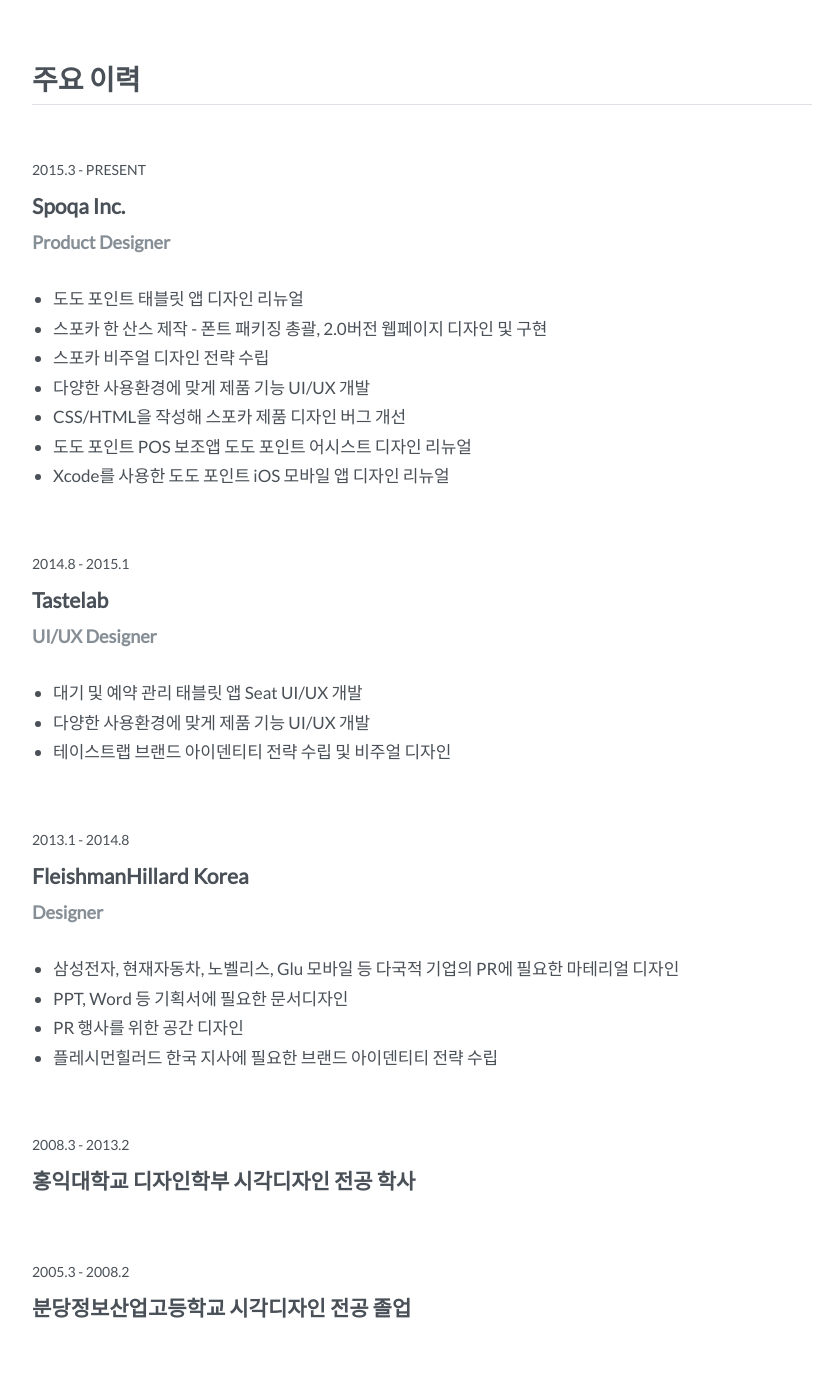
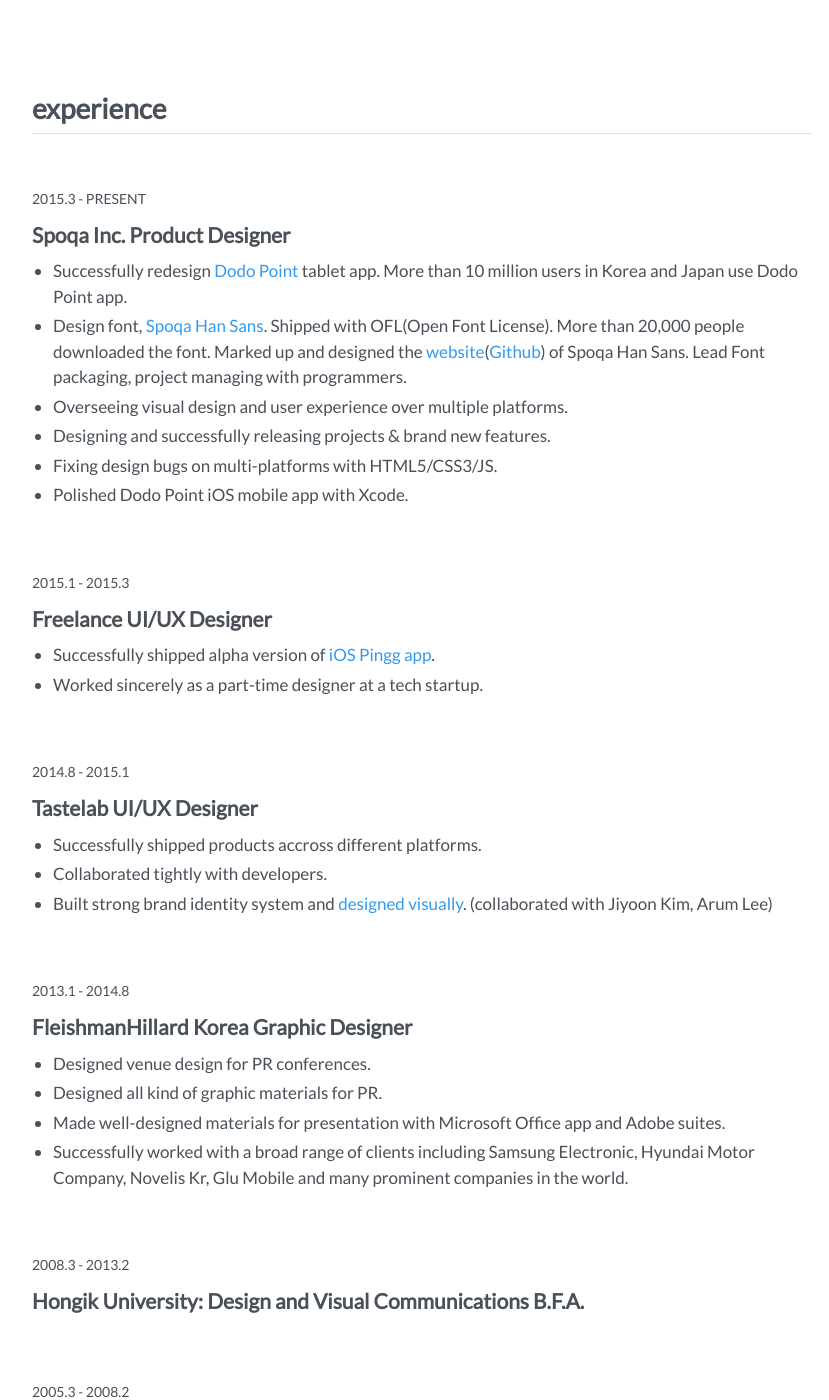
Before and after one commit to young-hwa/young-hwa.github.io, a Jekyll site: the page built from about.html, in a window 1280 px wide and 1400 px high, scrolled down 396 px. Shown: the whole window, without its empty margins (218-1047 px from the left). Built offline with Jekyll 4.4.1, drawn with Linux system fonts in a browser that asks for light colours; some web fonts are replaced; some of the changed text lies outside the part shown.

Commit message:
translate to English

```diff
--- a/about.html
+++ b/about.html
@@ -3,33 +3,43 @@
 ---
 
 <div class="portfolio-header">
-  <h3><strong>강영화</strong><sup>Younghwa Kang</sup></h3>
+  <h3>young kang</h3>
   <p>
     <a href="mailto:youngkang.design@gmail.com">youngkang.design@gmail.com</a><br>
-    +82 10 9588 0891
+    +82 10 9588 0891<br>
+    <a href="https://github.com/young-hwa" target="_blank">github</a> • <a href="https://twitter.com/youngkang_UI" target="_blank">twitter</a> • <a href="https://www.instagram.com/_ya_ho/" target="_blank">instagram</a>
   </p>
 </div>
 
 <div class="about-card">
-  <div class="about-card-main-title">주요 이력</div>
+  <div class="about-card-main-title">experience</div>
   <div class="about-card-detail">
     <div class="about-card-detail-date">
       2015.3 - PRESENT
     </div>
     <div class="about-card-detail-title">
-      Spoqa Inc.
-    </div>
-    <div class="about-card-detail-jd">
-      Product Designer
+      Spoqa Inc.<span> Product Designer</span>
     </div>
     <ul>
-      <li>도도 포인트 태블릿 앱 디자인 리뉴얼</li>
-      <li>스포카 한 산스 제작 - 폰트 패키징 총괄, 2.0버전 웹페이지 디자인 및 구현</li>
-      <li>스포카 비주얼 디자인 전략 수립</li>
-      <li>다양한 사용환경에 맞게 제품 기능 UI/UX 개발</li>
-      <li>CSS/HTML을 작성해 스포카 제품 디자인 버그 개선</li>
-      <li>도도 포인트 POS 보조앱 도도 포인트 어시스트 디자인 리뉴얼</li>
-      <li>Xcode를 사용한 도도 포인트 iOS 모바일 앱 디자인 리뉴얼</li>
+      <li>Successfully redesign <a href="https://www.dodopoint.com/" target="_blank">Dodo Point</a> tablet app. More than 10 million users in Korea and Japan use Dodo Point app.</li>
+      <li>Design font, <a href="http://www.spoqa-han-sans.com" target="_blank">Spoqa Han Sans</a>. Shipped with OFL(Open Font License). More than 20,000 people downloaded the font. Marked up and designed the <a href="http://www.spoqa-han-sans.com" target="_blank">website</a>(<a href="https://github.com/spoqa/spoqa-han-sans/tree/gh-pages" target="_blank">Github</a>) of Spoqa Han Sans. Lead Font packaging, project managing with programmers.</li>
+      <li>Overseeing visual design and user experience over multiple platforms.</li>
+      <li>Designing and successfully releasing projects & brand new features.</li>
+      <li>Fixing design bugs on multi-platforms with HTML5/CSS3/JS.</li>
+      <li>Polished Dodo Point iOS mobile app with Xcode.</li>
+    </ul>
+  </div>
+
+  <div class="about-card-detail">
+    <div class="about-card-detail-date">
+      2015.1 - 2015.3
+    </div>
+    <div class="about-card-detail-title">
+      Freelance<span> UI/UX Designer</span>
+    </div>
+    <ul>
+      <li>Successfully shipped alpha version of <a href="https://www.pinggmobile.com/" target="_blank">iOS Pingg app</a>.</li>
+      <li>Worked sincerely as a part-time designer at a tech startup.</li>
     </ul>
   </div>
 
@@ -38,15 +48,12 @@
       2014.8 - 2015.1
     </div>
     <div class="about-card-detail-title">
-      Tastelab
-    </div>
-    <div class="about-card-detail-jd">
-      UI/UX Designer
+      Tastelab<span> UI/UX Designer</span>
     </div>
     <ul>
-      <li>대기 및 예약 관리 태블릿 앱 Seat UI/UX 개발</li>
-      <li>다양한 사용환경에 맞게 제품 기능 UI/UX 개발</li>
-      <li>테이스트랩 브랜드 아이덴티티 전략 수립 및 비주얼 디자인</li>
+      <li>Successfully shipped products accross different platforms.</li>
+      <li>Collaborated tightly with developers.</li>
+      <li>Built strong brand identity system and <a href="https://www.behance.net/gallery/45401551/Tastelab" target="_blank">designed visually</a>. (collaborated with Jiyoon Kim, Arum Lee)</li>
     </ul>
   </div>
 
@@ -55,16 +62,13 @@
       2013.1 - 2014.8
     </div>
     <div class="about-card-detail-title">
-      FleishmanHillard Korea
-    </div>
-    <div class="about-card-detail-jd">
-      Designer
+      FleishmanHillard Korea<span> Graphic Designer</span>
     </div>
     <ul>
-      <li>삼성전자, 현재자동차, 노벨리스, Glu 모바일 등 다국적 기업의 PR에 필요한 마테리얼 디자인</li>
-      <li>PPT, Word 등 기획서에 필요한 문서디자인</li>
-      <li>PR 행사를 위한 공간 디자인</li>
-      <li>플레시먼힐러드 한국 지사에 필요한 브랜드 아이덴티티 전략 수립</li>
+      <li>Designed venue design for PR conferences.</li>
+      <li>Designed all kind of graphic materials for PR.</li>
+      <li>Made well-designed materials for presentation with Microsoft Office app and Adobe suites.</li>
+      <li>Successfully worked with a broad range of clients including Samsung Electronic, Hyundai Motor Company, Novelis Kr, Glu Mobile and many prominent companies in the world.</li>
     </ul>
   </div>
 
@@ -73,7 +77,7 @@
       2008.3 - 2013.2
     </div>
     <div class="about-card-detail-title">
-      홍익대학교 디자인학부 시각디자인 전공 학사
+      Hongik University: Design and Visual Communications B.F.A.
     </div>
   </div>
 
@@ -82,43 +86,53 @@
       2005.3 - 2008.2
     </div>
     <div class="about-card-detail-title">
-      분당정보산업고등학교 시각디자인 전공 졸업
+      Bundang Management High Scool: Visual Communications
     </div>
   </div>
 </div>
 
 <div class="about-card">
-  <div class="about-card-main-title">사용 가능 도구</div>
+  <div class="about-card-main-title">language skills</div>
   <div class="about-card-detail">
-    <p>능숙하게 사용</p>
+    <p>NATIVE</p>
+    <ul>
+      <li>Korean</li>
+      <li>HTML5</li>
+      <li>CSS3</li>
+    </ul>
+    <p class="second-item">FLUENT</p>
+    <ul>
+      <li>English</li>
+      <li>SVG</li>
+    </ul>
+    <p class="second-item">BASIC</p>
+    <ul>
+      <li>German</li>
+      <li>JavaScript</li>
+      <li>jQuery</li>
+    </ul>
+  </div>
+</div>
+
+<div class="about-card">
+  <div class="about-card-main-title">app skills</div>
+  <div class="about-card-detail">
+    <p class="second-item">★★★★★</p>
     <ul>
       <li>Adobe Suite</li>
       <li>Sketch</li>
       <li>Zeplin</li>
-      <li>CSS / HTML</li>
       <li>MS Office</li>
+    </ul>
+    <p class="second-item">★★★</p>
+    <ul>
       <li>GIT</li>
+      <li>Fontlab</li>
     </ul>
-    <p class="second-item">사용 가능</p>
+    <p class="second-item">★★</p>
     <ul>
       <li>Fontlab</li>
       <li>Xcode</li>
     </ul>
   </div>
 </div>
-
-<div class="about-card">
-  <div class="about-card-main-title">언어 능력</div>
-  <div class="about-card-detail">
-    <p>한국어</p>
-    <ul>
-      <li>모국어</li>
-      <li>글을 읽고 쓰는데 탁월함</li>
-    </ul>
-    <p class="second-item">영어</p>
-    <ul>
-      <li>업무에 필요한 기초 회화 구사</li>
-      <li>서면으로 업무 진행하는데 무리 없음</li>
-    </ul>
-  </div>
-</div>
```
